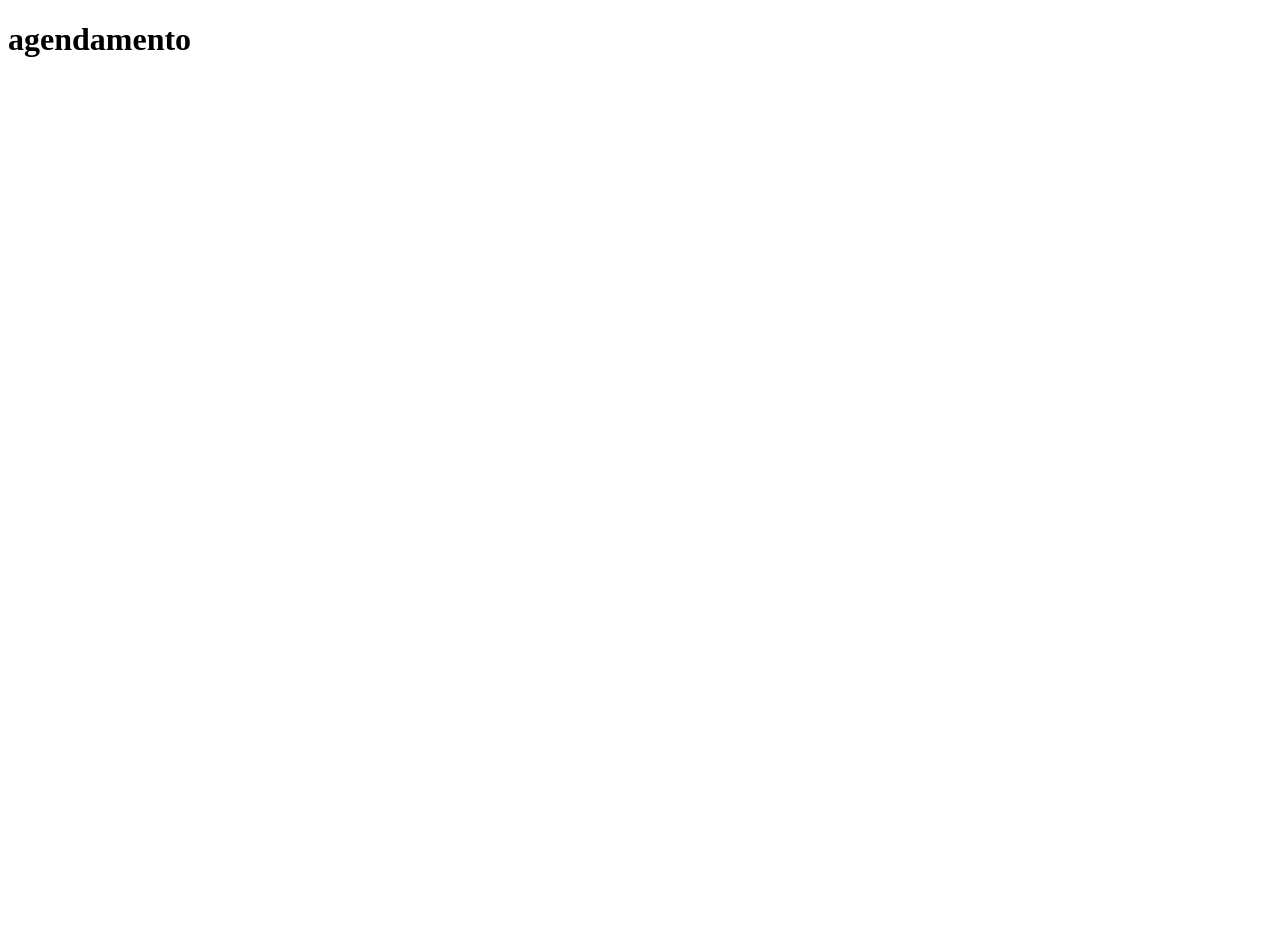
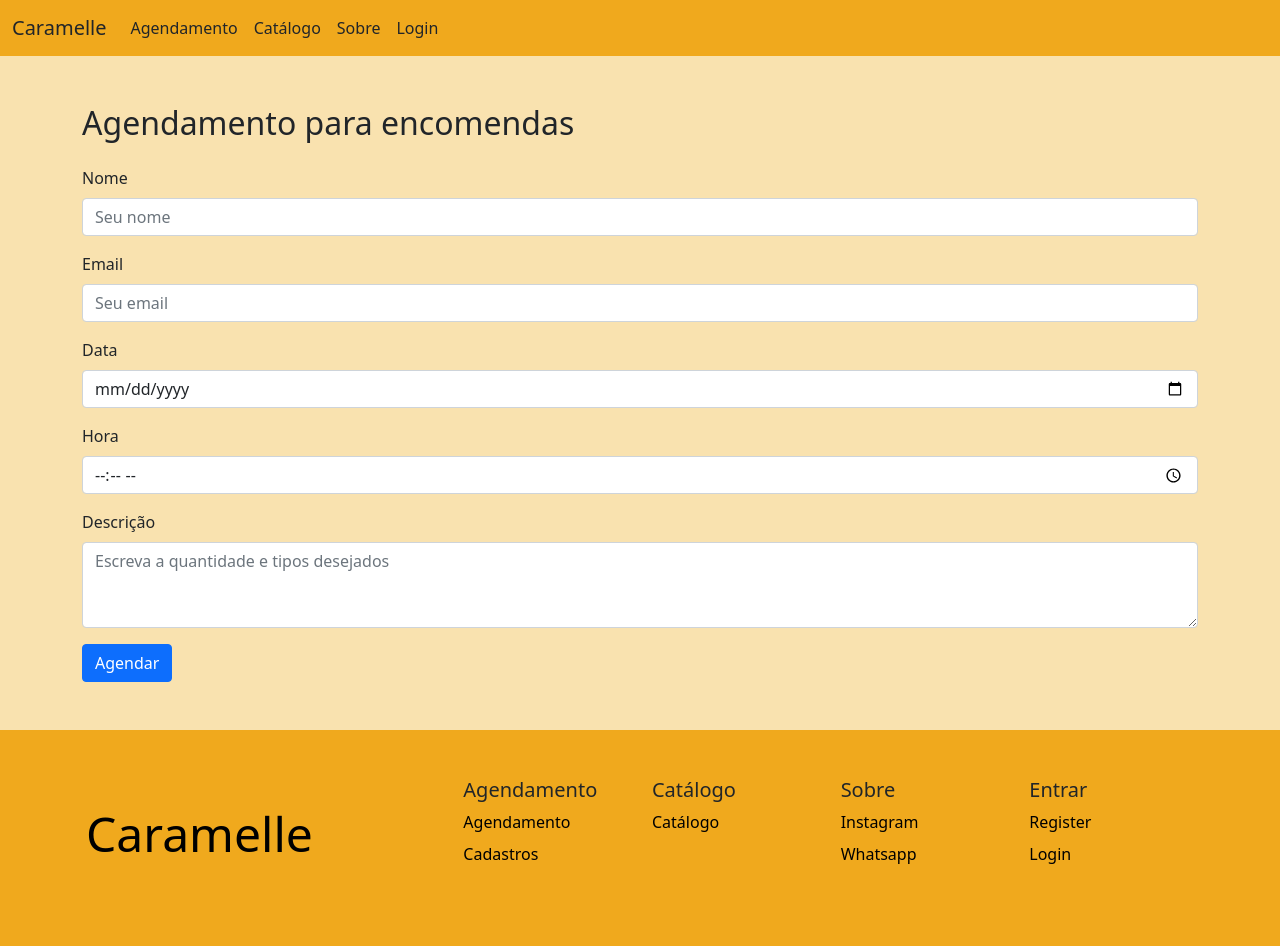
Before and after one commit to GSSachete/Caramelle, a website: page agendamento.html in a window 1280 px wide. Before the commit the page ends 800 px from the top, so only its background shows below. Drawn offline with nearby package versions, Linux system fonts and the light colour scheme.

Commit message:
base_tela_agendamento
Falta adaptar

```diff
--- a/agendamento.html
+++ b/agendamento.html
@@ -1,11 +1,107 @@
 <!DOCTYPE html>
 <html lang="en">
 <head>
-    <meta charset="UTF-8">
-    <meta name="viewport" content="width=device-width, initial-scale=1.0">
-    <title>agendamento</title>
+  <meta charset="UTF-8">
+  <meta name="viewport" content="width=device-width, initial-scale=1.0">
+  <link href="https://cdn.jsdelivr.net/npm/bootstrap@5.0.2/dist/css/bootstrap.min.css" rel="stylesheet" integrity="sha384-EVSTQN3/azprG1Anm3QDgpJLIm9Nao0Yz1ztcQTwFspd3yD65VohhpuuCOmLASjC" crossorigin="anonymous">
+  <script src="https://cdn.jsdelivr.net/npm/bootstrap@5.0.2/dist/js/bootstrap.bundle.min.js" integrity="sha384-MrcW6ZMFYlzcLA8Nl+NtUVF0sA7MsXsP1UyJoMp4YLEuNSfAP+JcXn/tWtIaxVXM" crossorigin="anonymous"></script>
+  <script src="script.js" type="text/javascript"></script>
+  <title>Agendamento - Caramelle</title>
+  <link href="style.css" rel="stylesheet">
 </head>
 <body>
-    <h1>agendamento</h1>
+  <main>
+    <nav class="navbar navbar-expand-lg bg-body-tertiary" style="background-color: #f0a91d;">
+      <div class="container-fluid">
+        <a class="navbar-brand text-dark" href="index.html">Caramelle</a>
+        <button class="navbar-toggler" type="button" data-bs-toggle="collapse" data-bs-target="#navbarNavDropdown" aria-controls="navbarNavDropdown" aria-expanded="false" aria-label="Toggle navigation">
+          <span class="navbar-toggler-icon"></span>
+        </button>
+        <div class="collapse navbar-collapse" id="navbarNavDropdown">
+          <ul class="navbar-nav">
+            <li class="nav-item">
+              <a class="nav-link text-dark active" aria-current="page" href="agendamento.html">Agendamento</a>
+            </li>
+            <li class="nav-item">
+              <a class="nav-link text-dark" href="catalogo.html">Catálogo</a>
+            </li>
+            <li class="nav-item">
+              <a class="nav-link text-dark" href="sobre.html">Sobre</a>
+            </li>
+            <li class="nav-item">
+              <a class="nav-link text-dark" href="login.html">Login</a>
+            </li>
+          </ul>
+        </div>
+      </div>
+    </nav>
+
+    <div class="container mt-5">
+      <h2 class="mb-4">Agendamento para encomendas</h2>
+      <form>
+        <div class="mb-3">
+          <label for="nome" class="form-label">Nome</label>
+          <input type="text" class="form-control" id="nome" placeholder="Seu nome">
+        </div>
+        <div class="mb-3">
+          <label for="email" class="form-label">Email</label>
+          <input type="email" class="form-control" id="email" placeholder="Seu email">
+        </div>
+        <div class="mb-3">
+          <label for="data" class="form-label">Data</label>
+          <input type="date" class="form-control" id="data">
+        </div>
+        <div class="mb-3">
+          <label for="hora" class="form-label">Hora</label>
+          <input type="time" class="form-control" id="hora">
+        </div>
+        <div class="mb-3">
+          <label for="mensagem" class="form-label">Descrição</label>
+          <textarea class="form-control" id="mensagem" rows="3" placeholder="Escreva a quantidade e tipos desejados"></textarea>
+        </div>
+        <button type="submit" class="btn btn-primary">Agendar</button>
+      </form>
+    </div>
+
+  </main>
+
+  <footer class="footer mt-5">
+    <div class="container py-4 py-md-5 px-4 px-md-3 text-body-secondary">
+      <div class="row">
+        <div class="col-lg-3 mb-3">
+          <a class="d-inline-flex align-items-center mb-2 text-body-emphasis text-decoration-none" href="index.html" aria-label="Bootstrap">
+            <span>Caramelle</span>
+          </a>
+        </div>
+        <div class="col-6 col-lg-2 offset-lg-1 mb-3">
+          <h5>Agendamento</h5>
+          <ul class="list-unstyled">
+            <li class="mb-2"><a href="agendamento.html">Agendamento</a></li>
+            <li class="mb-2"><a href="#">Cadastros</a></li>
+          </ul>
+        </div>
+        <div class="col-6 col-lg-2 mb-3 bg-custom">
+          <h5>Catálogo</h5>
+          <ul class="list-unstyled">
+            <li class="mb-2"><a href="catalogo.html">Catálogo</a></li>
+          </ul>
+        </div>
+        <div class="col-6 col-lg-2 mb-3">
+          <h5>Sobre</h5>
+          <ul class="list-unstyled">
+            <li class="mb-2"><a href="#">Instagram</a></li>
+            <li class="mb-2"><a href="#">Whatsapp</a></li>
+          </ul>
+        </div>
+        <div class="col-6 col-lg-2 mb-3">
+          <h5>Entrar</h5>
+          <ul class="list-unstyled">
+            <li class="mb-2"><a href="login.html">Register</a></li>
+            <li class="mb-2"><a href="login.html">Login</a></li>
+          </ul>
+        </div>
+      </div>
+    </div>
+  </footer>
 </body>
 </html>
```
